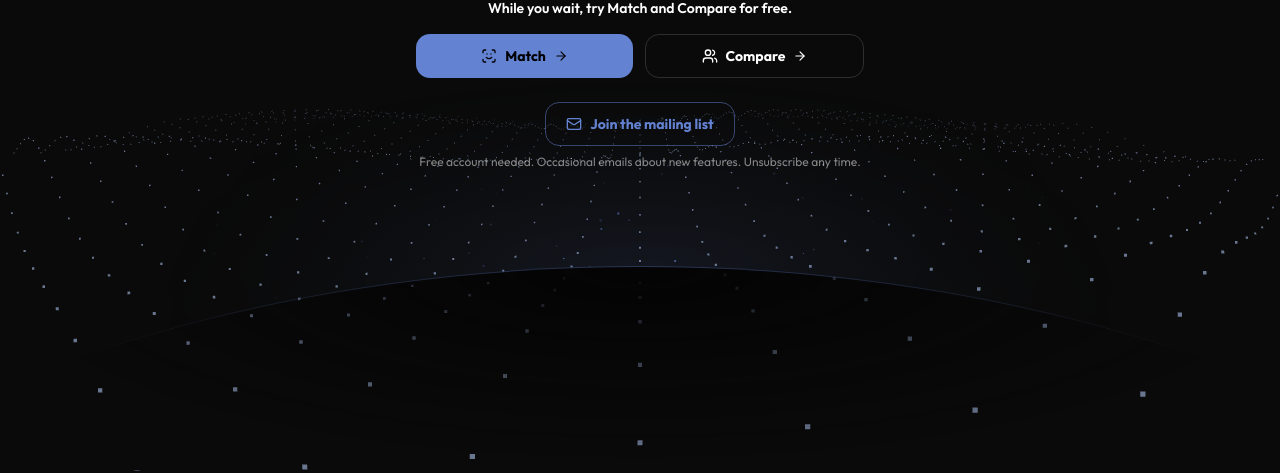
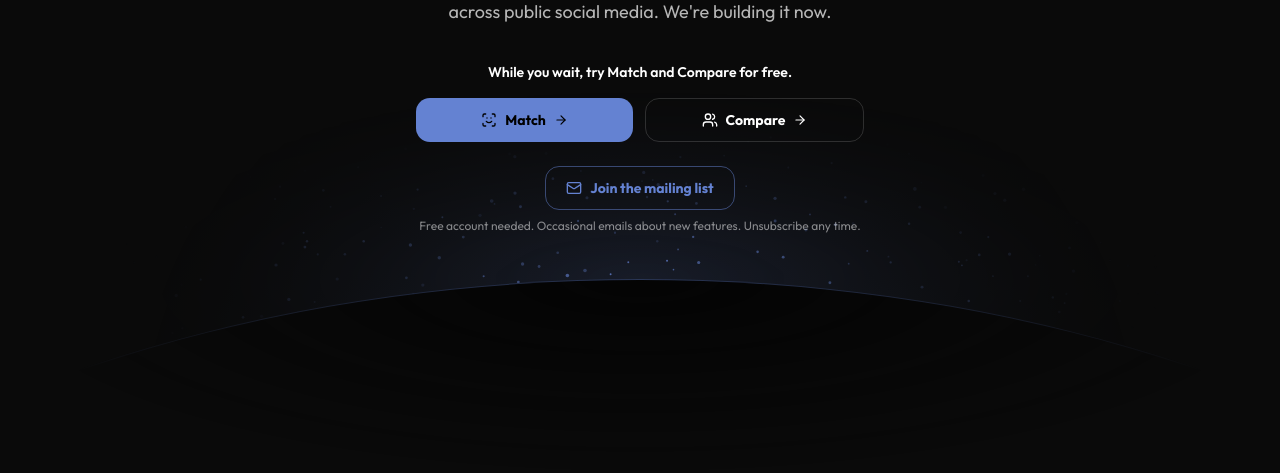
Before and after one commit to Rubixion/ollie-frontend, a Next.js app: page /search in a window 1280 px wide. Shown: the part 329-802 px from the top of the page. Built offline with nearby package versions, Linux system fonts and the light colour scheme; no server answers.

Commit message:
update search coming soon

```diff
--- a/app/search/page.tsx
+++ b/app/search/page.tsx
@@ -3,7 +3,6 @@ import Link from "next/link"
 import { ArrowRight, ScanFace, Users } from "lucide-react"
 import { Nav } from "@/components/nav"
 import { Footer } from "@/components/footer"
-import { DottedSurface } from "@/components/ui/dotted-surface"
 import ComingSoon02 from "@/components/ui/coming-soon-02"
 import { MailingListButton } from "@/components/mailing-list-button"
 
@@ -22,7 +21,7 @@ const tool =
 export default function SearchPage() {
   return (
     <>
-      <DottedSurface className="motion-reduce:hidden" />
+      {/* No DottedSurface here: the horizon and its sparkles are this page's background */}
       <Nav />
       <main id="main" className="relative min-h-screen bg-transparent">
         <ComingSoon02
--- a/components/ui/coming-soon-02.tsx
+++ b/components/ui/coming-soon-02.tsx
@@ -57,7 +57,7 @@ export default function ComingSoon02({
   return (
     <section
       data-slot="coming-soon"
-      className="relative isolate flex min-h-svh flex-col items-center justify-center overflow-hidden pt-24"
+      className="relative isolate flex min-h-svh flex-col items-center justify-center overflow-hidden pt-24 pb-40"
     >
       <motion.div
         data-slot="coming-soon-body"
@@ -105,19 +105,20 @@ export default function ComingSoon02({
         )}
       </motion.div>
 
-      {/* Glowing horizon: a huge ellipse whose top edge is the curve, with sparkles rising over it */}
+      {/* Glowing horizon pinned to the bottom of the screen (so the page doesn't scroll into it): a huge ellipse
+          whose top edge is the curve, with sparkles rising over it */}
       <div
         data-slot="coming-soon-horizon"
         aria-hidden="true"
-        className="relative -mt-24 h-96 w-full overflow-hidden [mask-image:radial-gradient(50%_50%,black,transparent)] after:absolute after:-start-1/2 after:top-1/2 after:aspect-[1/0.7] after:w-[200%] after:rounded-[100%] after:border-t after:border-(--ollie-cyan)/40 after:bg-(--ollie-card) after:content-['']"
+        className="pointer-events-none absolute inset-x-0 bottom-0 -z-10 h-96 w-full overflow-hidden [mask-image:radial-gradient(50%_50%,black,transparent)] after:absolute after:-start-1/2 after:top-1/2 after:aspect-[1/0.7] after:w-[200%] after:rounded-[100%] after:border-t after:border-(--ollie-cyan)/40 after:bg-(--ollie-card) after:content-['']"
       >
         <div
           data-slot="coming-soon-horizon-glow"
-          className="absolute inset-0 bg-[radial-gradient(circle_at_50%_100%,color-mix(in_oklch,var(--ollie-cyan)_40%,transparent),transparent_70%)] opacity-40"
+          className="absolute inset-0 bg-[radial-gradient(circle_at_50%_100%,color-mix(in_oklch,var(--ollie-cyan)_40%,transparent),transparent_70%)] opacity-60"
         />
         <Sparkles
-          density={4}
-          size={1.4}
+          density={10}
+          size={1.8}
           color="var(--ollie-cyan)"
           className="[mask-image:radial-gradient(50%_50%,black,transparent_85%)]"
         />
```
